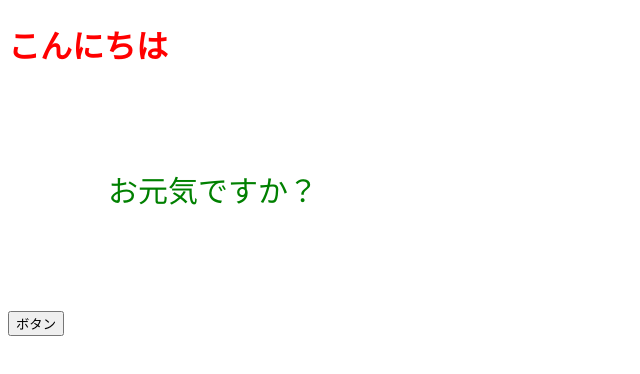
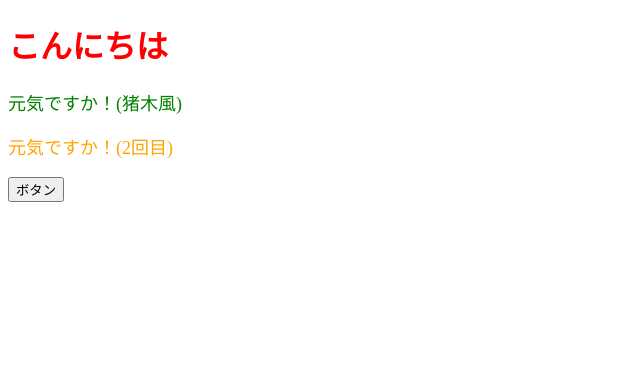
Before and after one commit to YKwillway/React-Learning, a React (Vite) app: page / in a window 1280 px wide. Shown: the top 374 px of the page, without its empty margins (0-640 px from the left). Built offline with nearby package versions, Linux system fonts and the light colour scheme.

Commit message:
Propsを利用する

```diff
--- a/src/App.jsx
+++ b/src/App.jsx
@@ -1,20 +1,27 @@
 // 関数コンポーネントをまとめたファイルは拡張子「.jsx」とするのがgood
 // 関数コンポーネント化して、main.tsxから使用する
+
+import { ColorfulMessage } from "./components/ColorfulMessage";
+
 // コンポーネント名は大文字始まりのパスカルケースとする
 export const App = () => {
   // タグの中で関数が長くなりすぎると良くないので、外で関数を定義する
   const onClickButton = () => alert();
-  const h1Style = {
+  const contentStyle = {
     color: "green",
     // 「hoge-fuga」のようなスタイル指定は「hogeFuga」のようなキャメルケースで表記する
-    fontSize: "30px",
-    margin: 100
+    fontSize: "18px",
   }
   return (
     <>
       {/* スタイルの「:」の右側はダブルクォーテーションで囲む */}
       <h1 style={{color: "red"}}>こんにちは</h1>
-      <p style={h1Style}>お元気ですか？</p>
+
+      {/* <ColorfulMessage color="green" message="元気ですか！(猪木風)"></ColorfulMessage>
+      <ColorfulMessage color="orange" message="元気ですか！(2回目)"></ColorfulMessage>
+      <ColorfulMessage color="blue" message="元気です"></ColorfulMessage> */}
+      <ColorfulMessage color="green">元気ですか！(猪木風)</ColorfulMessage>
+      <ColorfulMessage color="orange">元気ですか！(2回目)</ColorfulMessage>
       <button onClick={onClickButton}>ボタン</button>
     </>
   );
--- /dev/null
+++ b/src/components/ColorfulMessage.jsx
@@ -0,0 +1,17 @@
+export const ColorfulMessage = (props) => {
+    const {color, children} = props;
+// 引数で分割代入を利用する
+// export const ColorfulMessage = (color, children) => {
+    const contentStyleA = {
+        // ↓プロパティとバリューが同名の場合の省略記法
+        color,
+        fontSize: "18px"
+    };
+
+    return (
+        // JavaScriptの要素にアクセスする時は「{}」で囲む
+        // <p style={contentStyleA}>{props.message}</p>
+        // コンポーネントのタグで囲んだ要素を「props.children」で取得する
+        <p style={contentStyleA}>{children}</p>
+    )
+}
```
